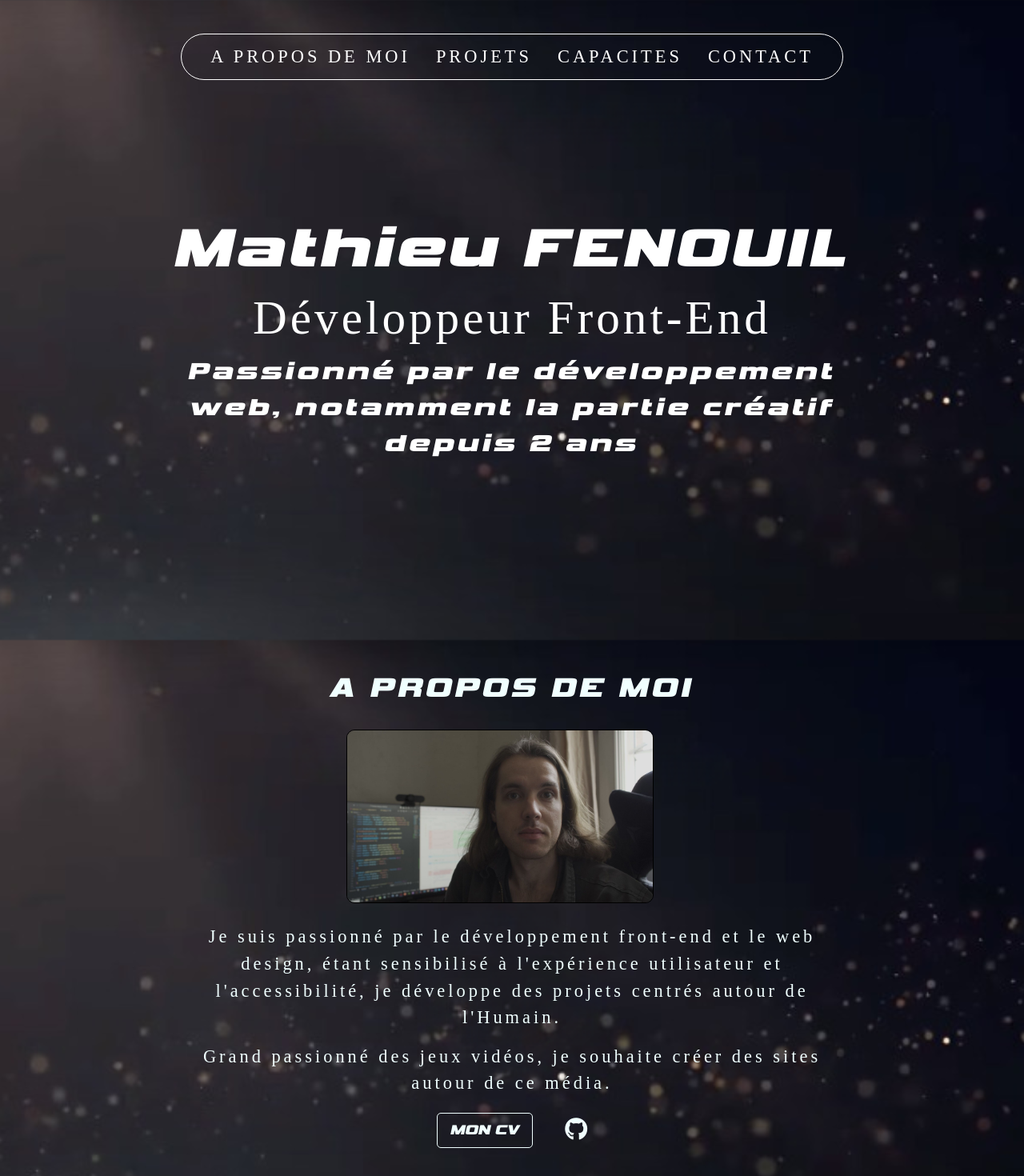
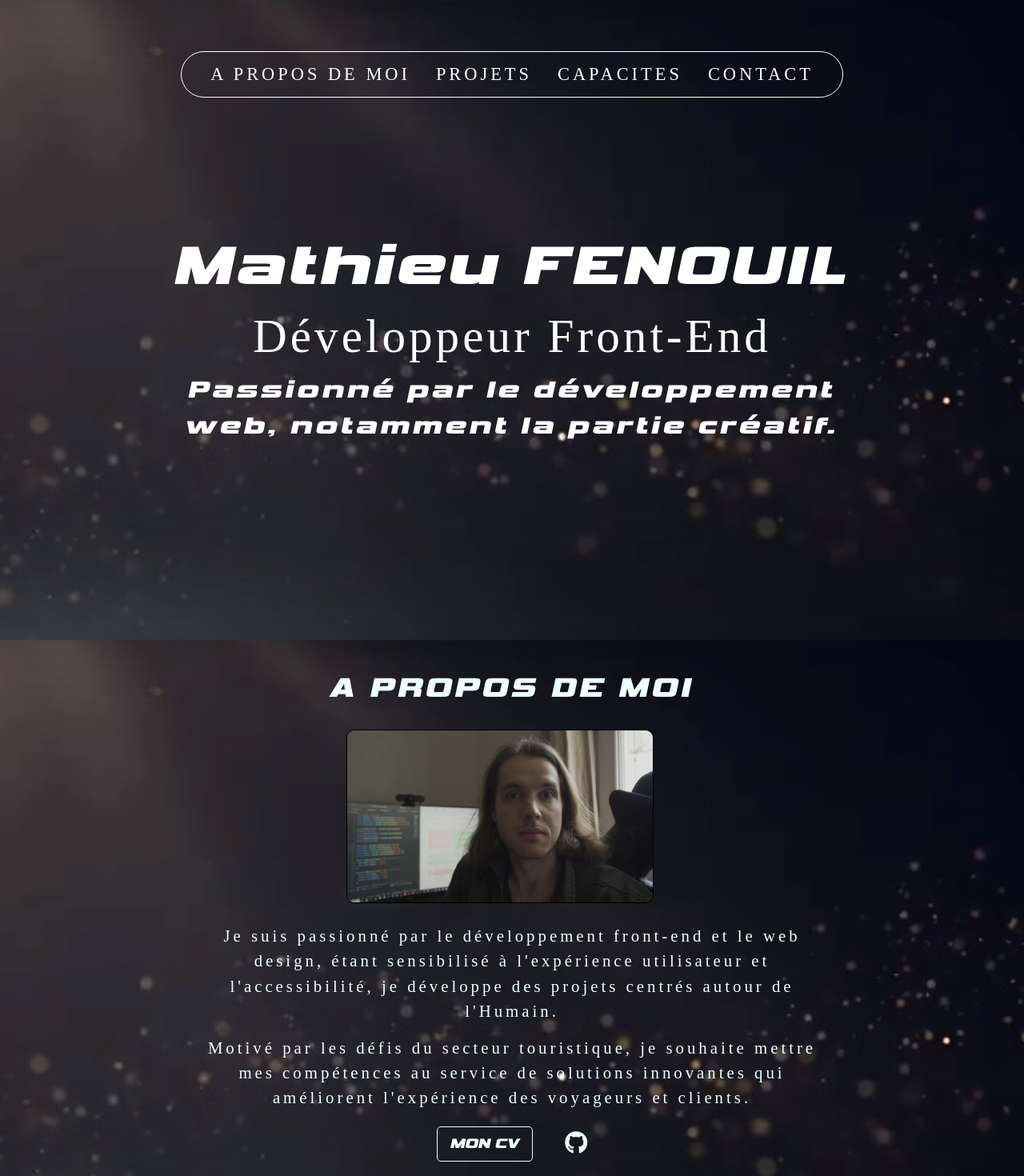
Before and after one commit to Matfen2/Portfolio, a React (Vite) app: page / in a window 1280 px wide. Shown: the top 1470 px of the page at 80% size. Built offline with nearby package versions, Linux system fonts and the light colour scheme; a web font is replaced by a local one.

Commit message:
Update About & Present
Talk about my dream to join in the entreprise ESN especially in the secteur touristique

```diff
--- a/src/components/About/About.jsx
+++ b/src/components/About/About.jsx
@@ -12,7 +12,7 @@ function About() {
           </div>
           <div className="col-lg-8 text-section">
             <p className="web">Je suis passionné par le développement front-end et le web design, étant sensibilisé à l&apos;expérience utilisateur et l&apos;accessibilité, je développe des projets centrés autour de l&apos;Humain.</p>
-            <p className="gaming">Grand passionné des jeux vidéos, je souhaite créer des sites autour de ce média.</p>
+            <p className="gaming">Motivé par les défis du secteur touristique, je souhaite mettre mes compétences au service de solutions innovantes qui améliorent l&apos;expérience des voyageurs et clients.</p>
             <div className="listBtnInfo">
             <a href="/src/assets/CV Mathieu FENOUIL.pdf" download="CV MATHIEU FENOUIL" className="btn-cv">MON CV</a>
             <a href="https://github.com/Matfen2/" target="_blank" rel="noopener noreferrer">
--- a/src/components/About/About.scss
+++ b/src/components/About/About.scss
@@ -46,7 +46,7 @@ $secondFont: vipnagorgialla;
 
         .img-fluid {
           width: 100%;
-          max-width: 650px;
+          max-width: 850px;
           margin-bottom: 15px;
           border-radius: 10px;
           border: 1px solid $secondColor;
@@ -59,7 +59,7 @@ $secondFont: vipnagorgialla;
 
         .web, .gaming {
           text-align: center;
-          font-size: 1.4em;
+          font-size: 1.3em;
           line-height: 1.5;
           letter-spacing: 4px;
           margin-bottom: 15px;
--- a/src/components/Present/Present.jsx
+++ b/src/components/Present/Present.jsx
@@ -5,7 +5,7 @@ function Present() {
     <div className="presentation">
       <h2 className="name">Mathieu FENOUIL</h2>
       <h2 className="job">Développeur Front-End</h2>
-      <div className="dream">Passionné par le développement web, notamment la partie créatif depuis 2 ans</div>
+      <div className="dream">Passionné par le développement web, notamment la partie créatif.</div>
     </div>
   )
 }
```
